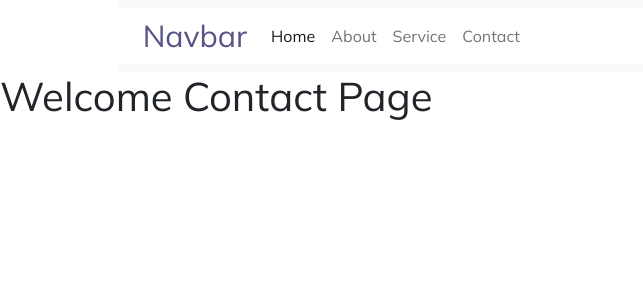
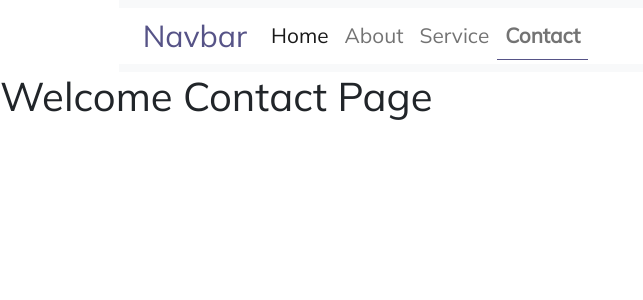
Before and after one commit to sarwarsunjid/html-to-react, a React (Create React App) app: page /contact in a window 1280 px wide. Shown: the top 300 px of the page, without its empty margins (0-643 px from the left). Built offline with nearby package versions, Linux system fonts and the light colour scheme.

Commit message:
Nav Bar Prbolem Fixed

```diff
--- a/src/App.jsx
+++ b/src/App.jsx
@@ -10,7 +10,7 @@ import Service from './Service'
 import Contact from './Contact'
 import Navbar from "./Navbar"
 
-import {Switch, Route, Redirect} from 'react-router-dom';
+import { Switch, Route, Redirect } from 'react-router-dom';
 const App = () => {
   return (
     <>
--- a/src/Navbar.jsx
+++ b/src/Navbar.jsx
@@ -1,6 +1,7 @@
 import React from 'react'
+import { NavLink } from 'react-router-dom'
 
-export const Navbar = () => {
+const Navbar = () => {
     return (
         <>
         <div className="container-fluid nav_bg">
@@ -8,23 +9,25 @@ export const Navbar = () => {
               <div className="col-10 mx-auto">
                   <nav className="navbar navbar-expand-lg navbar-light bg-light">
                       <div className="container-fluid">
-                        <a className="navbar-brand" href="#">Navbar</a>
+                        <NavLink className="navbar-brand" to="/">
+                            Navbar
+                        </NavLink>
                         <button className="navbar-toggler" type="button" data-bs-toggle="collapse" data-bs-target="#navbarSupportedContent" aria-controls="navbarSupportedContent" aria-expanded="false" aria-label="Toggle navigation">
                           <span className="navbar-toggler-icon"></span>
                         </button>
                         <div className="collapse navbar-collapse" id="navbarSupportedContent">
                           <ul className="navbar-nav ml-auto mb-2 mb-lg-0">
                             <li className="nav-item">
-                              <a className="nav-link active" aria-current="page" href="#">Home</a>
+                              <NavLink activeClassName="menu_active" exact className="nav-link active" aria-current="page" to="/">Home</NavLink>
                             </li>
                             <li className="nav-item">
-                              <a className="nav-link" href="#">About</a>
+                              <NavLink activeClassName="menu_active" className="nav-link" to="/about">About</NavLink>
                             </li>
                             <li className="nav-item">
-                              <a className="nav-link" href="#">Service</a>
+                              <NavLink activeClassName="menu_active" className="nav-link" to="/service">Service</NavLink>
                             </li>
                             <li className="nav-item">
-                              <a className="nav-link" href="#">Contact</a>
+                              <NavLink activeClassName="menu_active" className="nav-link" to="/contact">Contact</NavLink>
                             </li>
                           </ul>
                         </div>
--- a/src/index.css
+++ b/src/index.css
@@ -8,10 +8,6 @@
   font-family: 'Mulish', sans-serif;
 }
 
-/* .navbar>.container-fluid{
-  background: yellow;
-} */
-
 .navbar>.container-fluid{
   background: #fff;
 }
@@ -20,3 +16,28 @@
   font-size: 1.9rem !important;
   color: #565387 !important;
 }
+
+.navbar a{
+  font-size: 1.3rem;
+  text-transform: capitalize;
+}
+
+.navbar a:hover{
+  color: #3498db !important;
+}
+
+.menu_active{
+  font-weight: bold;
+  border-bottom: 1px solid #565387 !important ;
+}
+
+@media(max-width: 991px){
+  .navbar-brand{
+    font-size: 1.5 rem !important;
+  }
+
+  .menu_active{
+    font-weight:bold;
+    border-bottom: none;
+  }
+}
```
